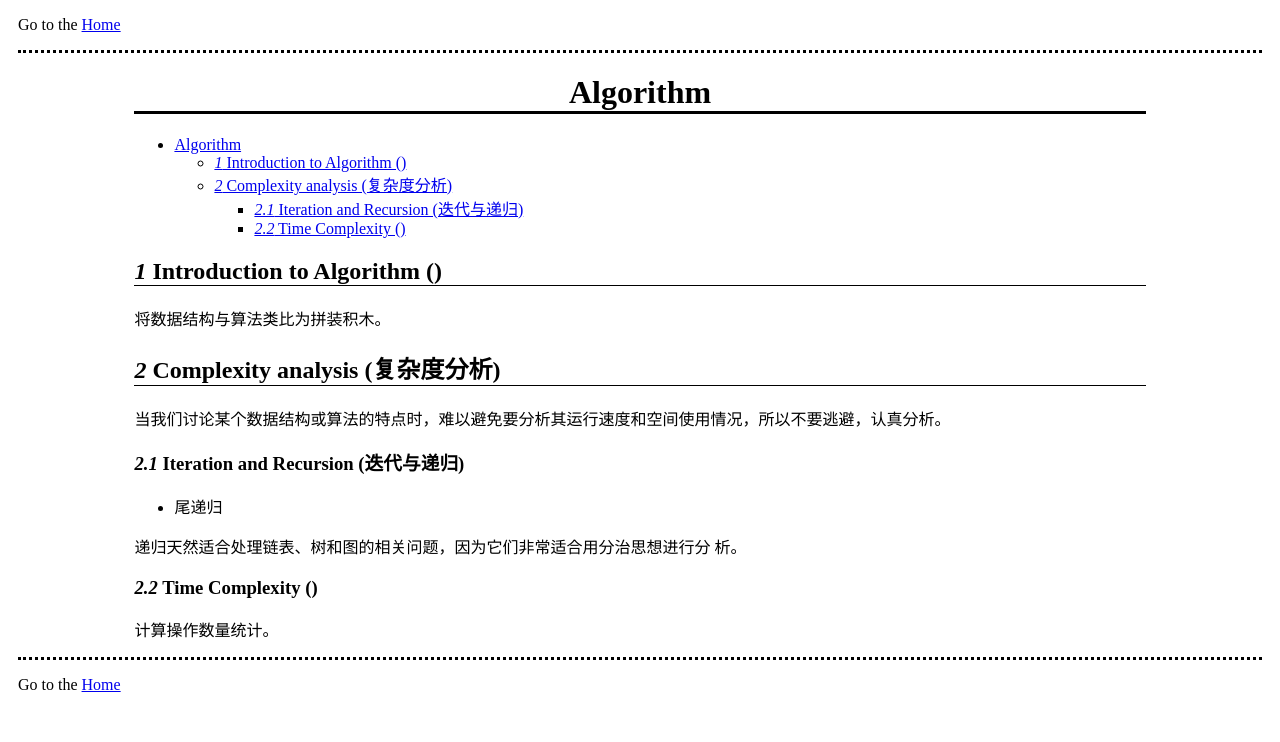
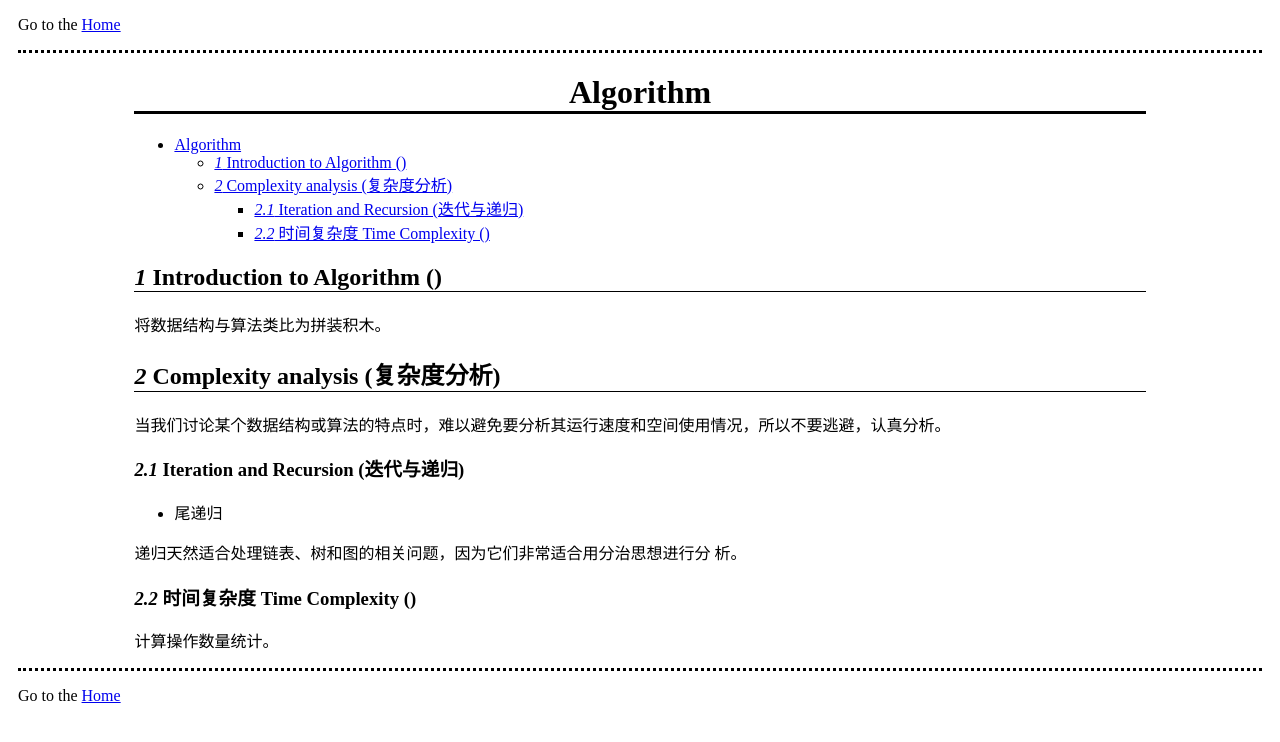
Before and after one commit to WGZ-W/wgz-w.github.io, a Jekyll site: the page built from _posts/Study/2024-10-30-algorithm.md, in a window 1280 px wide. Shown: the top 742 px of the page. Built offline with Jekyll 4.4.1, drawn with Linux system fonts in a browser that asks for light colours.

Commit message:
algorithm and linux

```diff
--- a/_posts/Study/2024-10-30-algorithm.md
+++ b/_posts/Study/2024-10-30-algorithm.md
@@ -11,7 +11,7 @@ title: "Algorithm"
   - [*1* Introduction to Algorithm ()](#1-introduction-to-algorithm-)
   - [*2* Complexity analysis (复杂度分析)](#2-complexity-analysis-复杂度分析)
     - [*2.1* Iteration and Recursion (迭代与递归)](#21-iteration-and-recursion-迭代与递归)
-    - [*2.2* Time Complexity ()](#22-time-complexity-)
+    - [*2.2* 时间复杂度 Time Complexity ()](#22-时间复杂度-time-complexity-)
 
 ## *1* Introduction to Algorithm ()
 
@@ -28,6 +28,6 @@ title: "Algorithm"
 递归天然适合处理链表、树和图的相关问题，因为它们非常适合用分治思想进行分
 析。
 
-### *2.2* Time Complexity ()
+### *2.2* 时间复杂度 Time Complexity ()
 
 计算操作数量统计。
```
Also changed, not shown: _posts/Study/2024-11-10-linux.md (+2 -0 lines).
